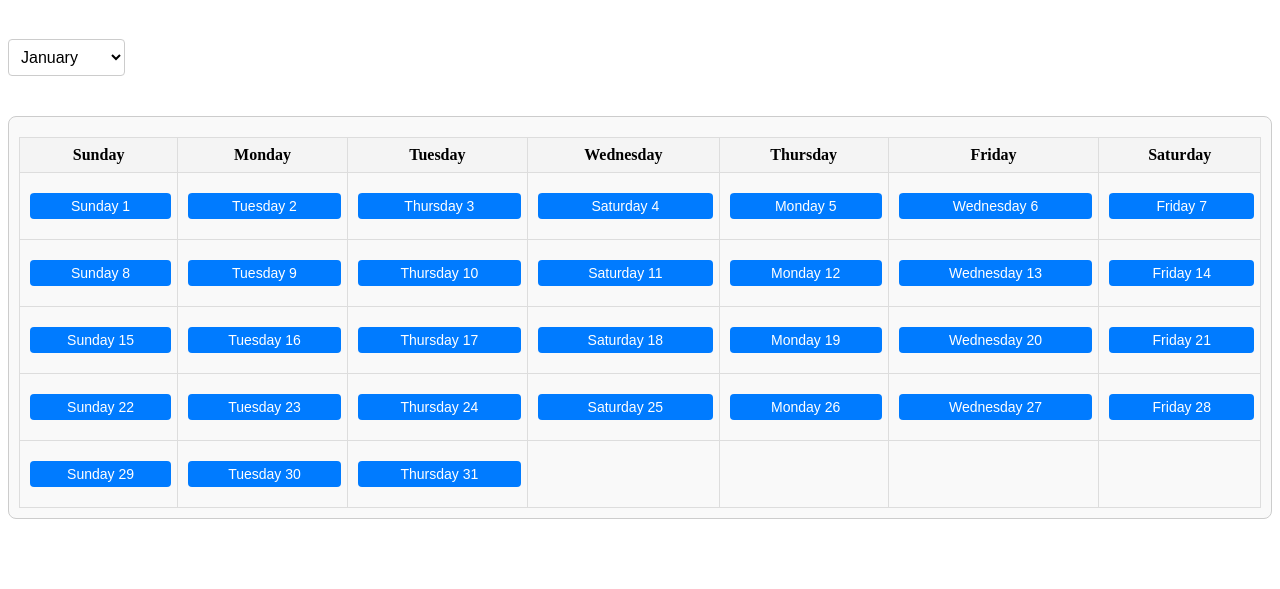
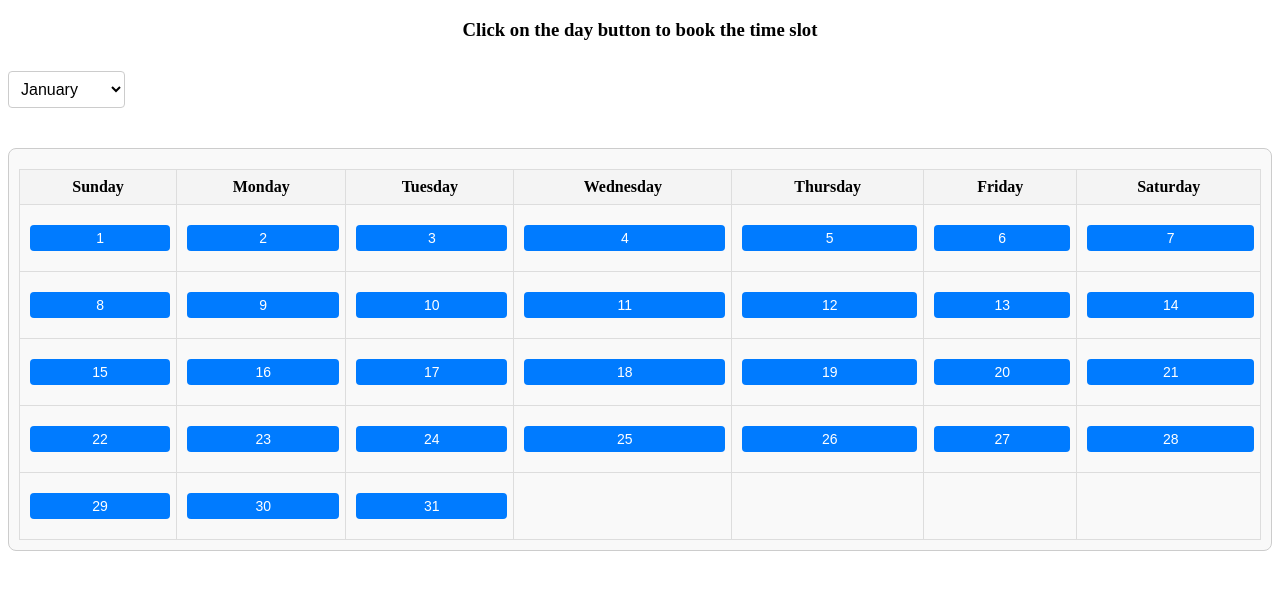
Before and after one commit to jaimehernan95/calendar-booking-app, a website with bundled scripts: page index.html in a window 1280 px wide. Shown: the part 61-650 px from the top of the page. Built offline with nearby package versions, Linux system fonts and the light colour scheme.

Commit message:
instructions added and refactor the main calendar showing only days and deleting the numbers and the name of the day

```diff
--- a/index.html
+++ b/index.html
@@ -11,6 +11,9 @@
 </head>
 <body>
   <h1>Booking Schedule</h1>
+  <!-- Instructions for the user -->
+  <h3 id="instructions" style="text-align: center; margin: 10px 0;">Click on the day button to book the time slot</h3>
+
   <div id="schedule-container">
     <!-- The booking schedule will be generated dynamically -->
   </div>
--- a/src/app.ts
+++ b/src/app.ts
@@ -95,6 +95,12 @@ const bookedSlots: Record<string, Record<string, string[]>> = {
 
 // Create dropdown for month selection
 const monthSelect = document.createElement('select');
+// Add instructions for users
+const instructions = document.createElement('p');
+instructions.textContent = 'Click on the day button to book the time slot';
+instructions.style.textAlign = 'center'; // Optional: Center-align the text
+instructions.style.margin = '10px 0'; // Optional: Add some spacing
+
 // Event listener for month change
 monthSelect.addEventListener('change', updateSchedule);
 
@@ -188,19 +194,17 @@ function createCalendarView(month: string) {
 
 // Create button for each day in the calendar
 function createDayButton(day: number, month: string, dayOfWeek: string): HTMLButtonElement {
-  const button = document.createElement('button'); // Corrected this line to create a button
-
-  const isBooked = bookedSlots[month]?.[day]?.length > 0;
-  button.textContent = isBooked ? `Booked` : `${dayOfWeek} ${day}`;
-  button.disabled = isBooked;
-  button.style.backgroundColor = isBooked ? 'red' : '#007BFF';
+  const button = document.createElement('button');
+  button.textContent = `${day}`;
 
   button.addEventListener('click', () => {
-    displayTimeSlots(day, month);
+      displayTimeSlots(day, month);
   });
 
   return button;
 }
+
+
 
 // Create a global state to keep track of booked slots
 let bookedSlotsState: { [month: string]: { [day: number]: Set<string> } } = {};
```
Also changed, not shown: dist/app.js.
